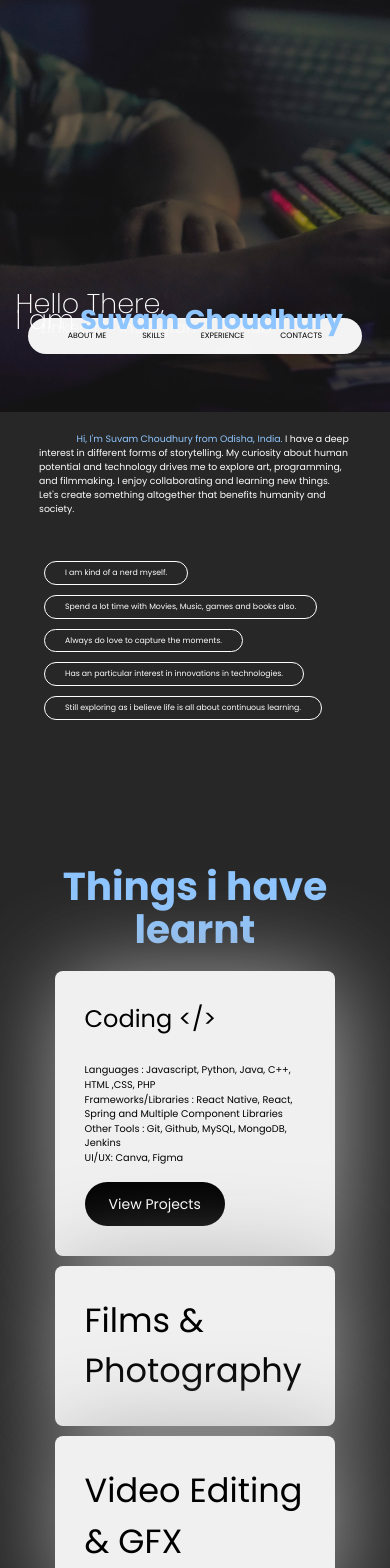
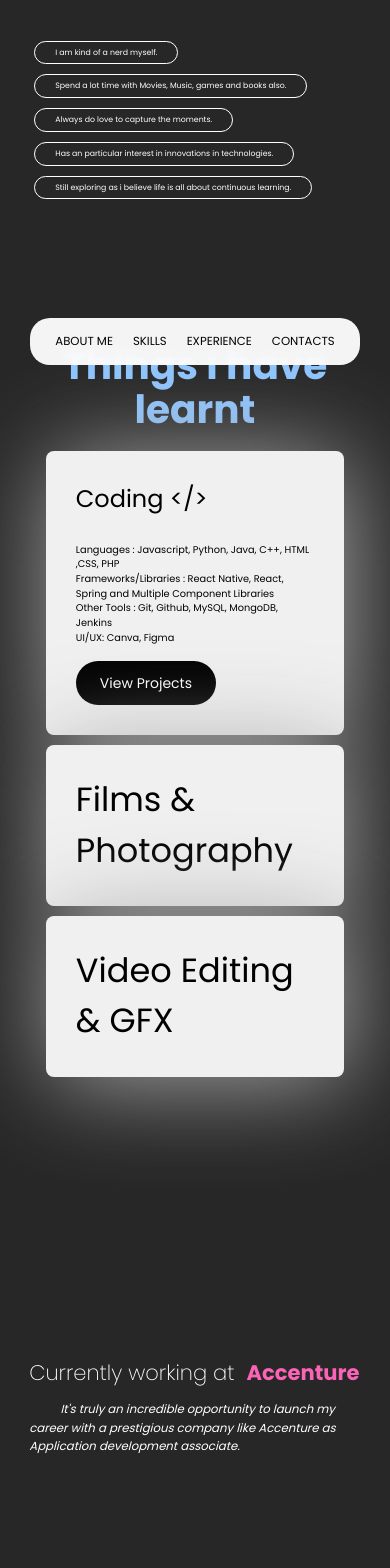
Before and after one commit to nyctophile07/portfolio, a React (Vite) app: page / in a window 390 px wide. Shown: the part 432-2000 px from the top of the page. Built offline with nearby package versions, Linux system fonts and the light colour scheme.

Commit message:
mobile port complete

```diff
--- a/src/App.css
+++ b/src/App.css
@@ -99,13 +99,30 @@
  @media (max-width: 400px) {
   .nav{
     position: fixed;
-    top: 86vh !important;
+    top: 86dvh !important;
     color: black !important;
     background-color: white !important;
-    border-radius: 25px;
-    font-size: 2vmin;
+    border-radius: 20px;
+    font-size: 3vmin;
     text-align: center;
+    gap: 20px;
+    padding: 15px 25px;
   }
+  .App-header{
+    min-height: 40vh !important;
+  }
+  .hero-image{
+    min-height:40vh !important;
+  }
+  .title{
+    margin: 20px 0;
+    gap: 20px;
+  }
+  .title h1{
+    font-size: 6vmin !important;
+    margin: -10px 0;
+  }
+
 
   #projects ul{
     flex-direction: row;
@@ -121,8 +138,12 @@
     text-align:center;
   }
 
-  .webd, .footerimg {
+  .webd, .footerimg, .exp-active {
     display: none;
+  }
+  #experience div{
+    margin: 0;
+    padding: 0;
   }
   .bio_container{
     width: 100% !important;
@@ -140,10 +161,23 @@
   }
   #projects{
     width: 100% !important;
+    flex-direction: column;
+    justify-content: center;
     gap: 20px;
   }
   .project-container {
     width: 90vw !important;
     border-radius: 20px;
+    margin: auto;
+  }
+  section{
+    width: 85vw !important;
+  }
+  .gallery img{
+    height: auto;
+    width: 100%;
+  }
+  .gall-text{
+    gap: 15px;
   }
 }
--- a/src/App.jsx
+++ b/src/App.jsx
@@ -130,7 +130,7 @@ function App() {
         <Project project={project}/>
       </section>
       <section className='w-[80vw] m-auto py-25'>
-        <ul className='text-white flex justify-center gap-7 text-lg font-[300] p-15'>
+        <ul className='gall-text text-white flex justify-center gap-7 text-lg font-[300] p-15'>
           <li>M</li>
           <li>Y&nbsp;&nbsp;</li>
           <li>&nbsp;&nbsp;&nbsp;G</li>
--- a/src/components/Exp.jsx
+++ b/src/components/Exp.jsx
@@ -3,8 +3,13 @@ import React from 'react'
 function Exp() {
   return (
     <>
-    <div className=' text-white flex gap-3 text-[5.4vmin]'><div className='my-auto inline-block w-10 bg-green-500 rounded-full h-10'></div><span className='font-[300]'>Currently working at </span><span className='text-pink-400 font-bold'>Accenture</span></div>
-    <div className='text-white ml-10 text-lg italic p-5 font-italic'>&nbsp;&nbsp;&nbsp;&nbsp;&nbsp;&nbsp;&nbsp;&nbsp;&nbsp;&nbsp;It's truly an incredible opportunity to launch my career with a prestigious company like Accenture as Application development associate.</div>
+    <div className='text-white flex gap-3 text-[5.4vmin]'>
+      <div className='flex gap-2'>
+      <div className='exp-active my-auto inline-block w-[6vmin] bg-green-500 rounded-full h-[6vmin]'></div>
+    <span className='font-[300]'>Currently working at </span>
+      </div>
+    <span className='text-pink-400 font-bold'>Accenture</span></div>
+    <div className='text-white ml-10 text-lg italic p-5 font-italic text-[3vmin]'>&nbsp;&nbsp;&nbsp;&nbsp;&nbsp;&nbsp;&nbsp;&nbsp;&nbsp;&nbsp;It's truly an incredible opportunity to launch my career with a prestigious company like Accenture as Application development associate.</div>
     </>
   )
 }
--- a/src/components/Title.jsx
+++ b/src/components/Title.jsx
@@ -10,8 +10,8 @@ function Title() {
                 transition={{ duration: 10, repeat: Infinity, ease: "easeInOut" }}
                 className='title flex justify-between m-18 w-[80vw] sticky top-0 z-50'>
                 <div className="font-[200] z-10 text-left text-[7vmin] text-white">
-                    <h1 className='m-[-25px]'>Hello There,</h1>
-                    <h1 className='m-[-25px]'>
+                    <h1 className='m-[-20px]'>Hello There,</h1>
+                    <h1 className='m-[-20px]'>
                         I am<motion.span
                         initial={{ color: 'white' }}
                         animate={{ color: '#8ec5ff' }}
@@ -20,7 +20,7 @@ function Title() {
                     </h1>
                 </div>
                 <div className='text-white flex flex-col justify-end'>
-                    <ul className='flex gap-4 justify-start opacity-50'>
+                    <ul className='text-[2.5vmin] flex gap-4 justify-start opacity-50'>
                         <li><a href="https://www.linkedin.com/in/suvamchoudhury">Linkedin</a></li>
                         <li><a href="https://www.instagram.com/_nyctophile.ig_/">Instagram</a></li>
                         <li><a href='https://github.com/nyctophile07/'>Github</a></li>
```
